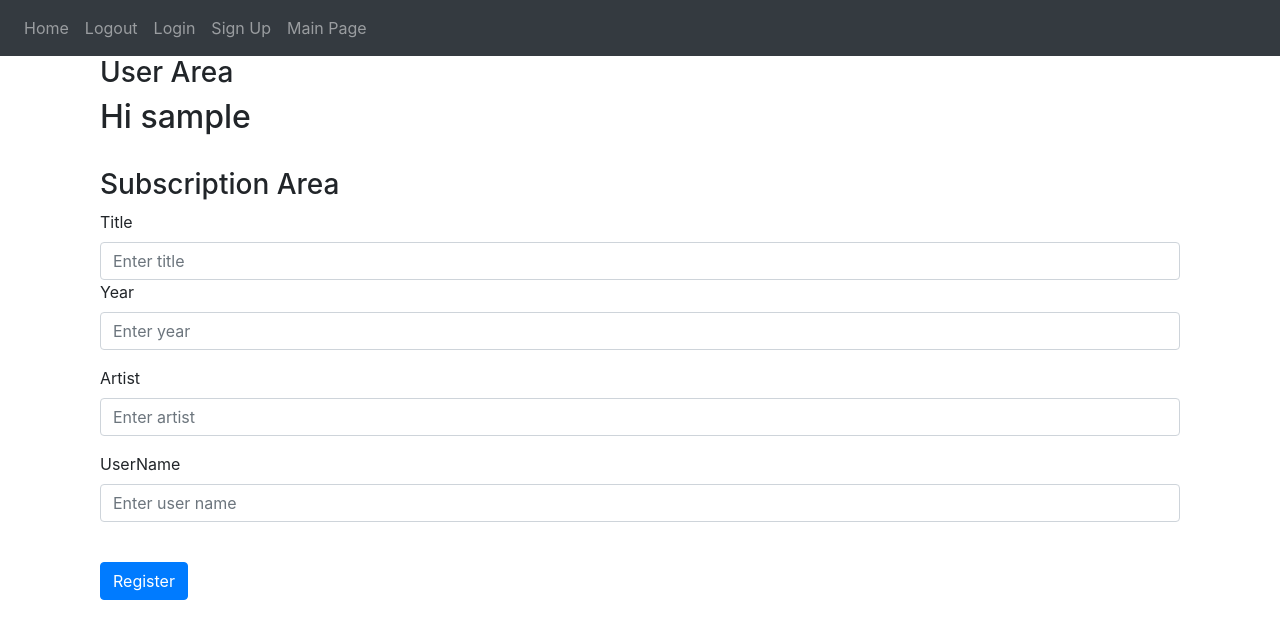
After one commit to abir1997/Music-subscription, a Python web app: template templates/mainpage.html in a window 1280 px wide. The commit adds this page. Shown: the top 639 px of the page. Run offline with Jinja, Linux system fonts and the light colour scheme; the template is opened without the code that fills it: most values are stand-ins (such as "Sample title", 1, 10 or a date in 2020); some libraries are stand-ins or nearby versions.

Commit message:
Main page WIP. Added filter

```diff
--- a/services/dynamo_service.py
+++ b/services/dynamo_service.py
@@ -32,7 +32,6 @@ def get_all_logins():
     print(response)
 
 
-
 def insert_login(email, user_name, password):
     if email is None or user_name is None or password is None:
         raise ValueError("Args cannot be null.")
@@ -46,6 +45,7 @@ def insert_login(email, user_name, password):
     )
     print(response)
     return response
+
 
 def create_music_table():
     partition_key_type = 'HASH'
--- /dev/null
+++ b/templates/mainpage.html
@@ -0,0 +1,63 @@
+{% extends "layout.html" %}
+{% block content %}
+<div class="container">
+    <h3>User Area</h3>
+    <h2>Hi {{ username }}</a></h2>
+</div>
+<br>
+
+<div class="container">
+    <h3>Subscription Area</h3>
+
+</div>
+
+<div class="container">
+    <form method="POST">
+        <div class="form-group">
+            <label for="title">Title</label>
+            <input
+                    type="text"
+                    class="form-control"
+                    id="title"
+                    name="title"
+                    placeholder="Enter title"
+            />
+
+            <div class="form-group">
+                <label for="year">Year</label>
+                <input
+                        type="text"
+                        class="form-control"
+                        id="year"
+                        name="year"
+                        placeholder="Enter year"
+                />
+            </div>
+
+            <div class="form-group">
+                <label for="artist">Artist</label>
+                <input
+                        type="text"
+                        class="form-control"
+                        id="artist"
+                        name="artist"
+                        placeholder="Enter artist"
+                />
+            </div>
+
+            <div class="form-group">
+                <label for="userName">UserName</label>
+                <input
+                        type="text"
+                        class="form-control"
+                        id="userName"
+                        name="userName"
+                        placeholder="Enter user name"
+                />
+            </div>
+        </div>
+        <br />
+        <button type="submit" class="btn btn-primary">Register</button>
+    </form>
+</div>
+{% endblock %}
--- a/templates/navigation.html
+++ b/templates/navigation.html
@@ -13,7 +13,7 @@
             <a class="nav-item nav-link" id="logout" href="/logout">Logout</a>
             <a class="nav-item nav-link" id="login" href="/login">Login</a>
             <a class="nav-item nav-link" id="signUp" href="/register">Sign Up</a>
-            <a class="nav-item nav-link" id="forum" href="/forum">Forum</a>
+            <a class="nav-item nav-link" id="mainpage" href="/mainpage">Main Page</a>
         </div>
     </div>
 </nav>
```
Also changed, not shown: main.py (+10 -2 lines), templates/main_page.html (deleted, +0 -12 lines).
